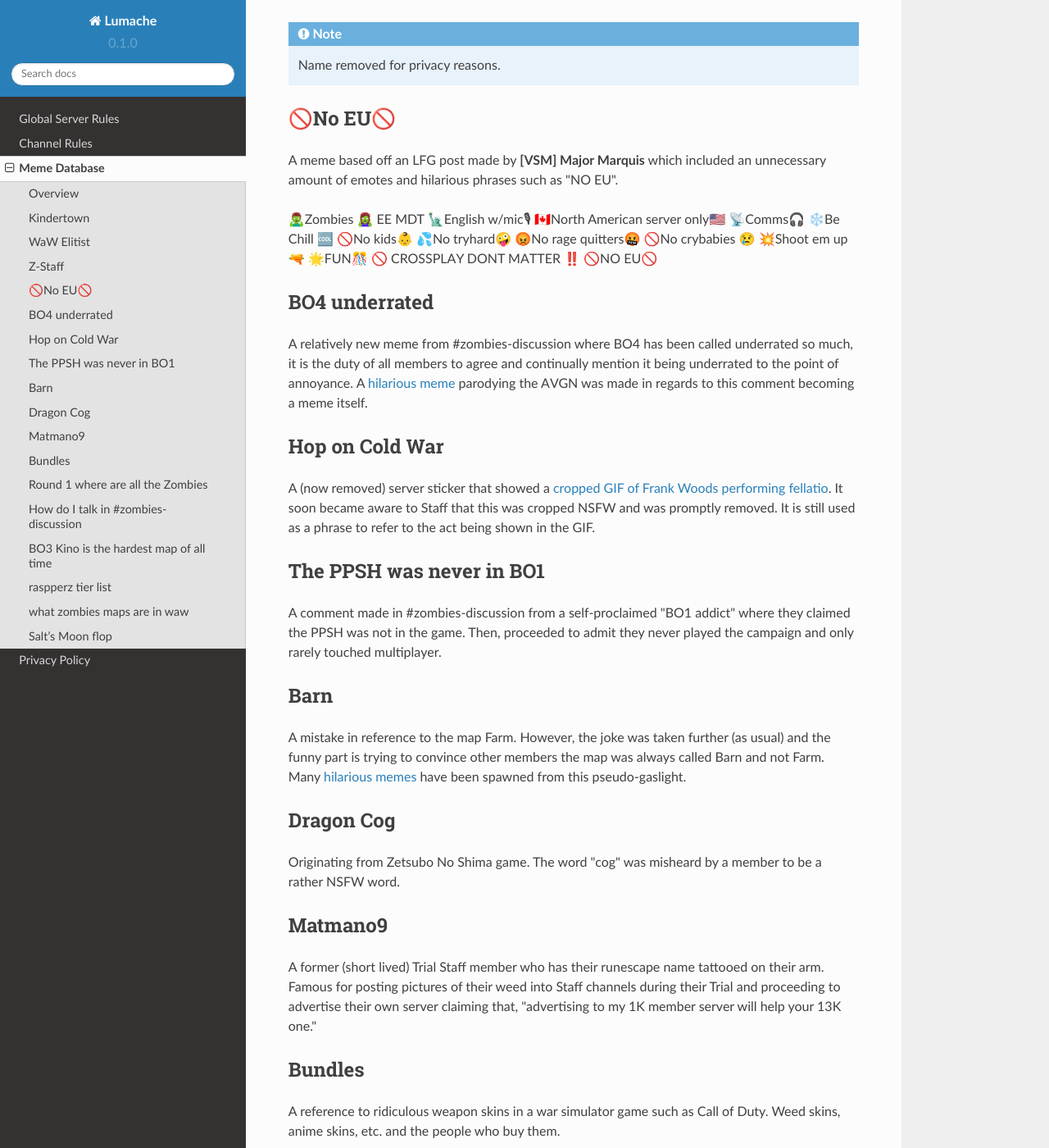
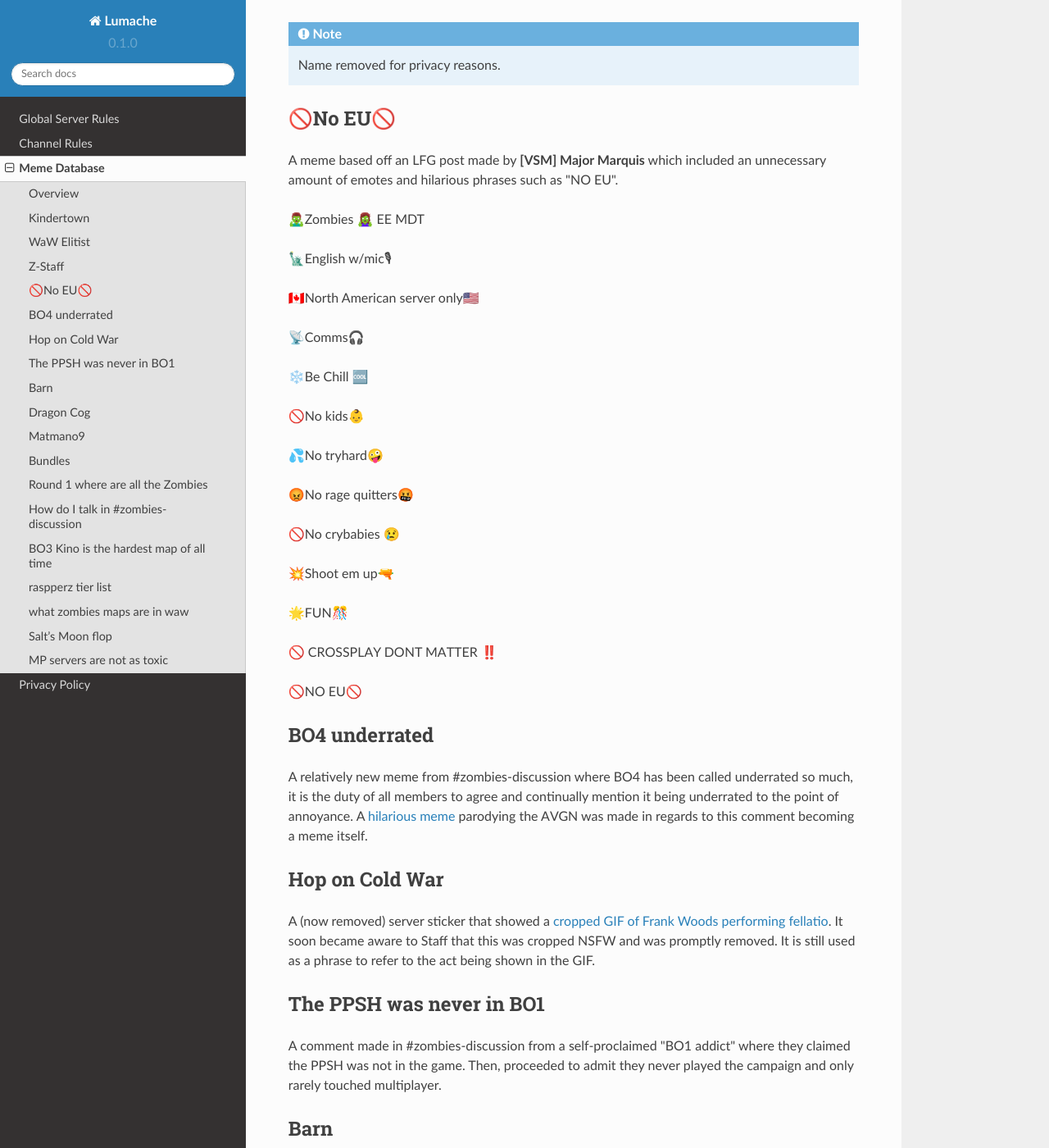
Before and after one commit to EternalllZM/rtd-codz, a Sphinx documentation site: the page built from docs/source/meme_database.rst, in a window 1280 px wide and 1400 px high, scrolled down 770 px. Shown: the whole window at 82% size. Built offline with Sphinx 7.4.7 and the Read the Docs theme 2.0.0, drawn with Linux system fonts in a browser that asks for light colours; pages that are not in the unit, such as notebooks, are missing from menus; some of the changed lines change nothing that is shown; some of the changed text lies outside the part shown.

Commit message:
Update meme_database.rst

```diff
--- a/docs/source/meme_database.rst
+++ b/docs/source/meme_database.rst
@@ -38,17 +38,29 @@
 A meme based off an LFG post made by **[VSM] Major Marquis** which included an unnecessary amount of emotes and hilarious phrases such as \"NO EU\".
 
 🧟‍♂️Zombies 🧟‍♀️ EE    MDT
+
 🗽English w/mic🎙
+
 🇨🇦North American server only🇺🇸
+
 📡Comms🎧
+
 ❄️Be Chill 🆒
+
 🚫No kids👶
+
 💦No tryhard🤪
+
 😡No rage quitters🤬
+
 🚫No crybabies 😢
+
 💥Shoot em up🔫
+
 🌟FUN🎊
+
 🚫 CROSSPLAY DONT MATTER ‼️
+
 🚫NO EU🚫
 
 BO4 underrated
@@ -142,3 +154,8 @@
 It has since been made a sticker and `repeatedly memed`_ due to how off the mark the flop was and immediately downing right after.
 
 .. _`repeatedly memed`: https://cdn.discordapp.com/attachments/925838630595993660/978282707228442644/Videoleap-DF365445-257D-4F9B-82E5-0355F153E49F.mov
+
+MP servers are not as toxic
+------------
+
+Comment made by a (now deleted) user who when their opinion was disagreed with by the entire channel, proceeded to say, \"I think I should go join mp servers they're not as toxic\".
```
